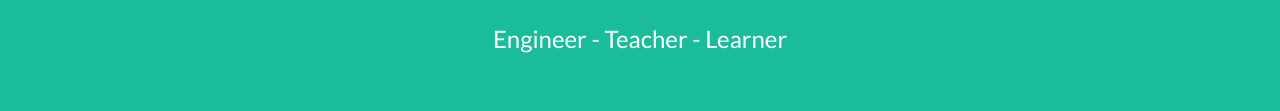
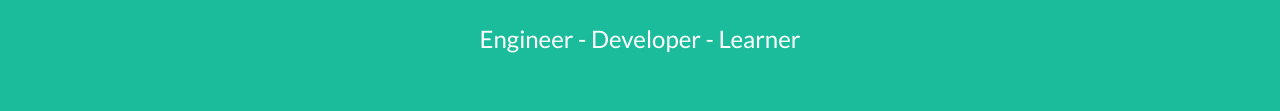
Before and after one commit to Shiba07s/assignment_4, a plain HTML site: page index.html in a window 1280 px wide. Shown: the part 630-741 px from the top of the page. Drawn offline with nearby package versions, Linux system fonts and the light colour scheme.

Commit message:
second time update and build automatically

```diff
--- a/index.html
+++ b/index.html
@@ -48,7 +48,7 @@
                     <div class="divider-custom-line"></div>
                 </div>
                 <!-- Masthead Subheading-->
-                <p class="masthead-subheading font-weight-light mb-0">Engineer - Teacher - Learner</p>
+                <p class="masthead-subheading font-weight-light mb-0">Engineer - Developer - Learner</p>
             </div>
         </header>
         <!-- Portfolio Section-->
```
